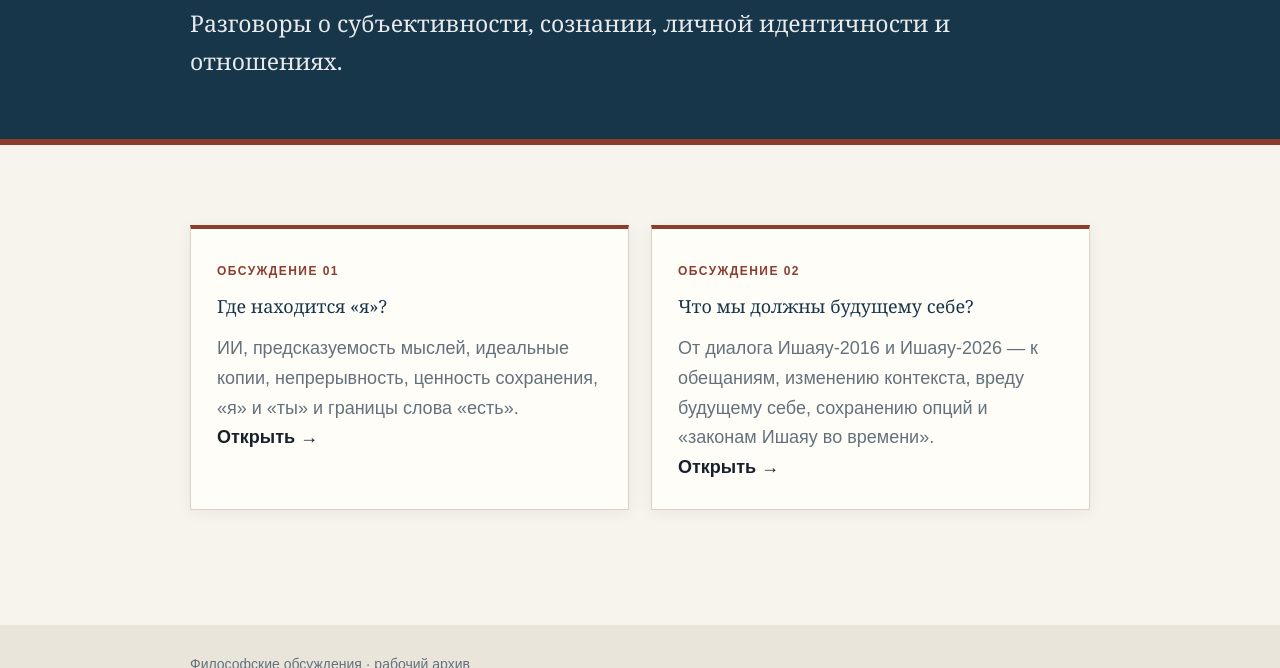
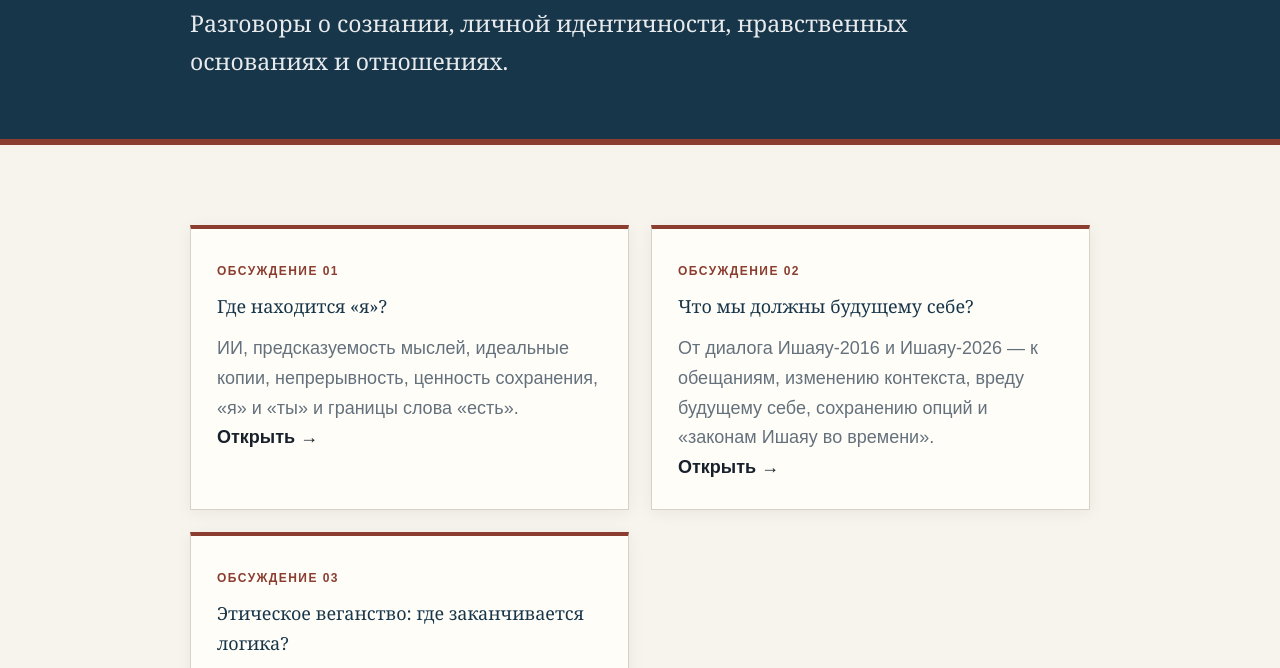
Before and after one commit to Ishayahu/discussion-archive, a website built with Vite: page philosophy.html in a window 1280 px wide. Shown: the part 241-909 px from the top of the page. Built offline with nearby package versions, Linux system fonts and the light colour scheme.

Commit message:
Link vegan ethics discussion in archive, build and tests

```diff
--- a/philosophy.html
+++ b/philosophy.html
@@ -12,13 +12,14 @@
       <div class="wrap">
         <p class="eyebrow">РАЗДЕЛ</p>
         <h1>Философские обсуждения</h1>
-        <p class="lead">Разговоры о субъективности, сознании, личной идентичности и отношениях.</p>
+        <p class="lead">Разговоры о сознании, личной идентичности, нравственных основаниях и отношениях.</p>
       </div>
     </header>
     <main class="wrap">
       <div class="audit-grid">
         <a class="audit-card" href="./selfhood.html"><span>Обсуждение 01</span><h3>Где находится «я»?</h3><p>ИИ, предсказуемость мыслей, идеальные копии, непрерывность, ценность сохранения, «я» и «ты» и границы слова «есть».</p><b>Открыть →</b></a>
         <a class="audit-card" href="./future-self.html"><span>Обсуждение 02</span><h3>Что мы должны будущему себе?</h3><p>От диалога Ишаяу-2016 и Ишаяу-2026 — к обещаниям, изменению контекста, вреду будущему себе, сохранению опций и «законам Ишаяу во времени».</p><b>Открыть →</b></a>
+        <a class="audit-card" href="./vegan-ethics.html"><span>Обсуждение 03</span><h3>Этическое веганство: где заканчивается логика?</h3><p>Доказательность нравственных предпосылок, страдания животных, эвтаназия, религиозная этика и ответственность человека.</p><b>Открыть →</b></a>
       </div>
     </main>
     <footer><div class="wrap">Философские обсуждения · рабочий архив</div></footer>
```
